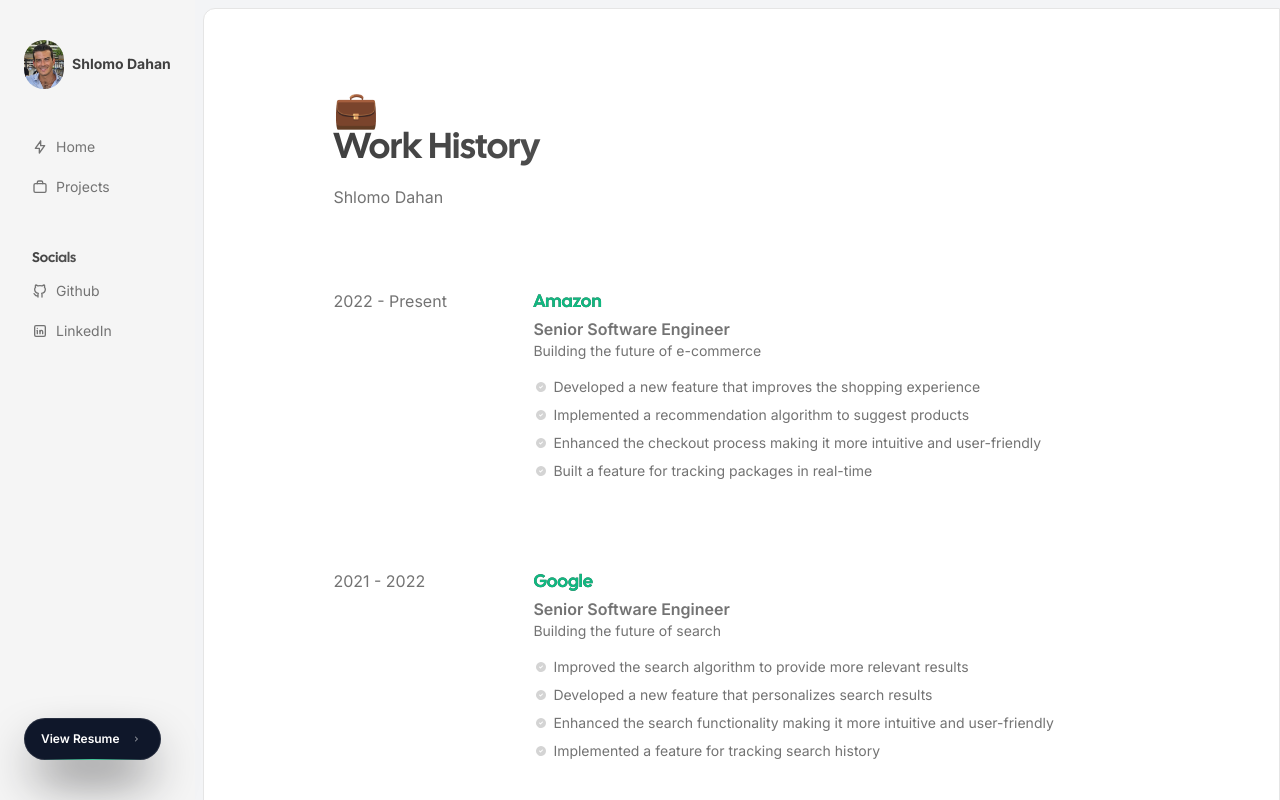
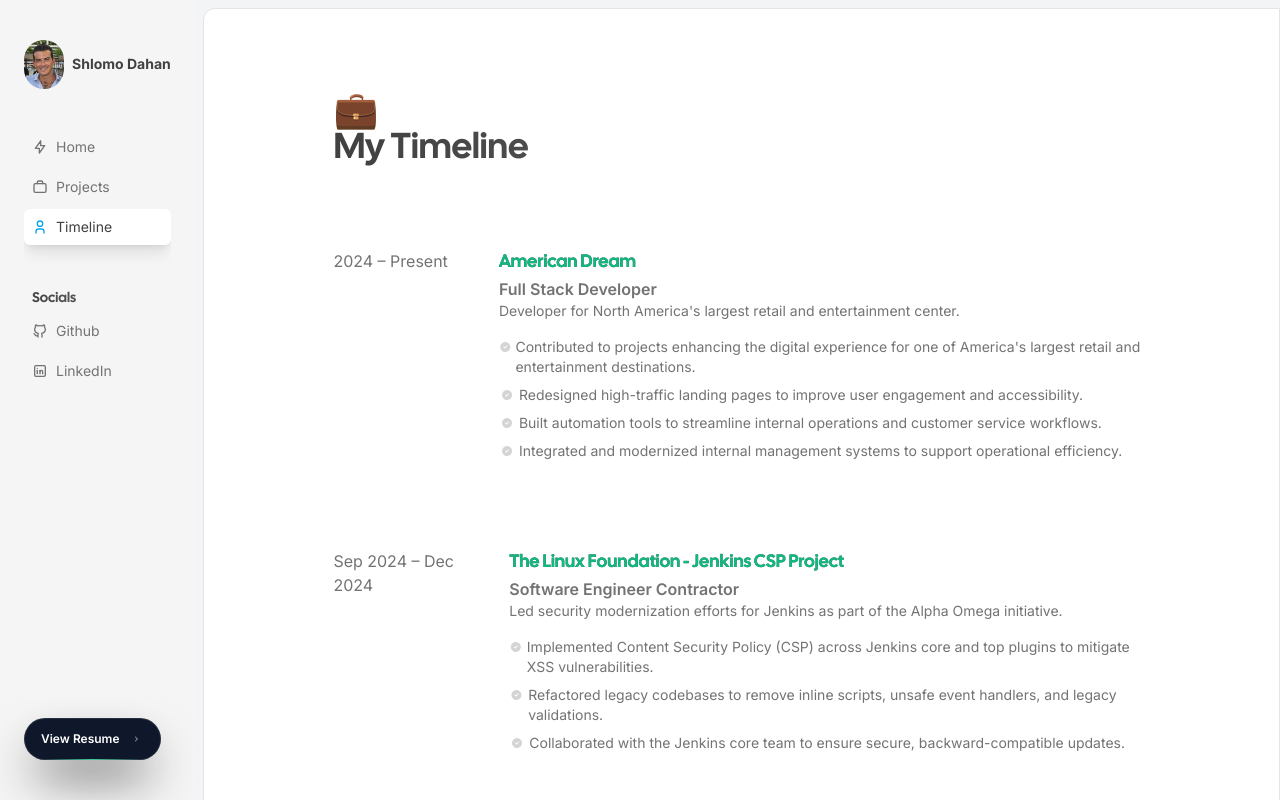
Before and after one commit to shlomomdahan/shlomodahan, a Next.js app: page /resume in a window 1280 px wide. Built offline with nearby package versions, Linux system fonts and the light colour scheme.

Commit message:
fix build

```diff
--- a/src/app/about/page.tsx
+++ /dev/null
@@ -1,31 +0,0 @@
-import { Container } from "@/components/Container";
-import { Heading } from "@/components/Heading";
-import { Highlight } from "@/components/Highlight";
-import { Paragraph } from "@/components/Paragraph";
-import { Products } from "@/components/Products";
-import { Metadata } from "next";
-import Image from "next/image";
-
-import { motion } from "framer-motion";
-import About from "@/components/About";
-
-export const metadata: Metadata = {
-  title: "About | Shlomo Dahan",
-  description: "Shlomo Dahan's personal website",
-};
-
-export default function AboutPage() {
-  const images = [
-    "https://images.unsplash.com/photo-1692544350322-ac70cfd63614?ixlib=rb-4.0.3&ixid=M3wxMjA3fDB8MHxlZGl0b3JpYWwtZmVlZHw1fHx8ZW58MHx8fHx8&auto=format&fit=crop&w=800&q=60",
-    "https://images.unsplash.com/photo-1692374227159-2d3592f274c9?ixlib=rb-4.0.3&ixid=M3wxMjA3fDB8MHxlZGl0b3JpYWwtZmVlZHw4fHx8ZW58MHx8fHx8&auto=format&fit=crop&w=800&q=60",
-    "https://images.unsplash.com/photo-1692005561659-cdba32d1e4a1?ixlib=rb-4.0.3&ixid=M3wxMjA3fDB8MHxlZGl0b3JpYWwtZmVlZHwxOHx8fGVufDB8fHx8fA%3D%3D&auto=format&fit=crop&w=800&q=60",
-    "https://images.unsplash.com/photo-1692445381633-7999ebc03730?ixlib=rb-4.0.3&ixid=M3wxMjA3fDB8MHxlZGl0b3JpYWwtZmVlZHwzM3x8fGVufDB8fHx8fA%3D%3D&auto=format&fit=crop&w=800&q=60",
-  ];
-  return (
-    <Container>
-      <span className="text-4xl">💬</span>
-      <Heading className="font-black">About Me</Heading>
-      <About />
-    </Container>
-  );
-}
--- a/src/app/resume/page.tsx
+++ b/src/app/resume/page.tsx
@@ -10,8 +10,7 @@
   return (
     <Container>
       <span className="text-4xl">💼</span>
-      <Heading className="font-black">Work History</Heading>
-      <Paragraph className="max-w-xl mt-4">Shlomo Dahan</Paragraph>
+      <Heading className="font-black">My Timeline</Heading>
       <WorkHistory />
     </Container>
   );
--- a/src/components/About.tsx
+++ /dev/null
@@ -1,45 +0,0 @@
-"use client";
-import { Paragraph } from "@/components/Paragraph";
-import Image from "next/image";
-
-import { motion } from "framer-motion";
-
-export default function About() {
-  const images = [];
-  return (
-    <div>
-      <div className="grid grid-cols-2 md:grid-cols-4 gap-10 my-10">
-        {images.map((image, index) => (
-          <motion.div
-            key={image}
-            initial={{
-              opacity: 0,
-              y: -50,
-              rotate: 0,
-            }}
-            animate={{
-              opacity: 1,
-              y: 0,
-              rotate: index % 2 === 0 ? 3 : -3,
-            }}
-            transition={{ duration: 0.2, delay: index * 0.1 }}
-          >
-            <Image
-              src={image}
-              width={200}
-              height={400}
-              alt="about"
-              className="rounded-md object-cover transform rotate-3 shadow-xl block w-full h-40 md:h-60 hover:rotate-0 transition duration-200"
-            />
-          </motion.div>
-        ))}
-      </div>
-
-      <div className="max-w-4xl">
-        <Paragraph className=" mt-4">
-          Hey there, I&apos;m Shlomo Dahan -
-        </Paragraph>
-      </div>
-    </div>
-  );
-}
--- a/src/constants/navlinks.tsx
+++ b/src/constants/navlinks.tsx
@@ -1,10 +1,4 @@
-import {
-  IconArticle,
-  IconBolt,
-  IconBriefcase2,
-  IconMail,
-  IconMessage2,
-} from "@tabler/icons-react";
+import { IconBolt, IconBriefcase2, IconUser } from "@tabler/icons-react";
 
 export const navlinks = [
   {
@@ -17,19 +11,9 @@
     label: "Projects",
     icon: IconBriefcase2,
   },
-  // {
-  //   href: "/about",
-  //   label: "About",
-  //   icon: IconMessage2,
-  // },
-  // {
-  //   href: "/blog",
-  //   label: "Articles",
-  //   icon: IconArticle,
-  // },
-  // {
-  //   href: "/contact",
-  //   label: "Contact",
-  //   icon: IconMail,
-  // },
+  {
+    href: "/resume",
+    label: "Timeline",
+    icon: IconUser,
+  },
 ];
--- a/src/constants/products.tsx
+++ b/src/constants/products.tsx
@@ -17,7 +17,7 @@
     href: "https://www.americandream.com",
     title: "American Dream Fullstack Developer",
     description:
-      "Developer for North America's largest retail and entertainment center",
+      "Developer for North America's largest retail and entertainment center.",
     thumbnail: ad_homepage,
     images: [ad_homepage, ad_events, ad_luxury],
     stack: ["React", "JavaScript", "Node.js", "AWS"],
--- a/src/constants/timeline.tsx
+++ b/src/constants/timeline.tsx
@@ -1,62 +1,73 @@
 export const timeline = [
   {
-    company: "Amazon",
-    title: "Senior Software Engineer",
-    date: "2022 - Present",
-    description: "Building the future of e-commerce",
+    company: "American Dream",
+    title: "Full Stack Developer",
+    date: "2024 – Present",
+    description:
+      "Developer for North America's largest retail and entertainment center.",
     responsibilities: [
-      "Developed a new feature that improves the shopping experience",
-      "Implemented a recommendation algorithm to suggest products",
-      "Enhanced the checkout process making it more intuitive and user-friendly",
-      "Built a feature for tracking packages in real-time",
+      "Contributed to projects enhancing the digital experience for one of America's largest retail and entertainment destinations.",
+      "Redesigned high-traffic landing pages to improve user engagement and accessibility.",
+      "Built automation tools to streamline internal operations and customer service workflows.",
+      "Integrated and modernized internal management systems to support operational efficiency.",
     ],
   },
   {
-    company: "Google",
-    title: "Senior Software Engineer",
-    date: "2021 - 2022",
-    description: "Building the future of search",
+    company: "The Linux Foundation - Jenkins CSP Project",
+    title: "Software Engineer Contractor",
+    date: "Sep 2024 – Dec 2024",
+    description:
+      "Led security modernization efforts for Jenkins as part of the Alpha Omega initiative.",
     responsibilities: [
-      "Improved the search algorithm to provide more relevant results",
-      "Developed a new feature that personalizes search results",
-      "Enhanced the search functionality making it more intuitive and user-friendly",
-      "Implemented a feature for tracking search history",
+      "Implemented Content Security Policy (CSP) across Jenkins core and top plugins to mitigate XSS vulnerabilities.",
+      "Refactored legacy codebases to remove inline scripts, unsafe event handlers, and legacy validations.",
+      "Collaborated with the Jenkins core team to ensure secure, backward-compatible updates.",
     ],
   },
   {
-    company: "Facebook",
-    title: "Senior Software Engineer",
-    date: "2020 - 2021",
-    description: "Building the future of social networking",
+    company: "Jenkins (Google Summer of Code 2024)",
+    title: "Contributor",
+    date: "May 2024 – Sep 2024",
+    description:
+      "Developed a new user interface for Jenkins Infra Statistics as part of GSoC 2024.",
     responsibilities: [
-      "Developed a new feature that improves the user experience",
-      "Implemented a recommendation algorithm to suggest friends",
-      "Enhanced the news feed algorithm to show more relevant posts",
-      "Built a feature for tracking user activity",
+      "Built React and TypeScript-based UI components for real-time data visualization.",
+      "Enhanced data accessibility and usability for Jenkins Infra Statistics users.",
+      "Worked closely with Jenkins mentors to align contributions with project standards and goals.",
+    ],
+  },
+
+  {
+    company: "University of Pennsylvania",
+    title: "Master of Computer & Information Technology (MCIT) Student",
+    date: "Jan 2023 – Dec 2024",
+    description:
+      "Pursuing Master’s degree in Computer Science with a focus on software engineering and systems.",
+    responsibilities: [
+      "Completed coursework in algorithms, software engineering, and computer systems.",
     ],
   },
   {
-    company: "Apple",
-    title: "Senior Software Engineer",
-    date: "2019 - 2020",
-    description: "Building the future of technology",
+    company: "J.P. Morgan Chase & Co",
+    title: "Private Banking Analyst",
+    date: "June 2018 – July 2022",
+    description:
+      "Supported UHNW client portfolio management and strategic growth initiatives.",
     responsibilities: [
-      "Improved the iOS operating system to enhance user experience",
-      "Developed a new feature that personalizes user interface",
-      "Enhanced the app store algorithm to suggest more relevant apps",
-      "Implemented a feature for tracking app usage",
+      "Assisted private bankers with portfolio analysis, investment strategies, and market research.",
+      "Strengthened client relationships through customized financial solutions.",
+      "Contributed to portfolio expansion and retention efforts across diverse client segments.",
     ],
   },
   {
-    company: "Microsoft",
-    title: "Senior Software Engineer",
-    date: "2018 - 2019",
-    description: "Building the future of software",
+    company: "University of Miami",
+    title: "Bachelor of Business Administration (Finance, Minor in Accounting)",
+    date: "Aug 2015 – Dec 2018",
+    description:
+      "Completed undergraduate studies focused on Finance and Accounting principles.",
     responsibilities: [
-      "Improved the Windows operating system to enhance user experience",
-      "Developed a new feature that personalizes user interface",
-      "Enhanced the office suite to improve productivity",
-      "Implemented a feature for tracking software usage",
+      "Completed coursework in corporate finance, accounting, and investment analysis.",
+      "Built a foundation in financial modeling, budgeting, and reporting.",
     ],
   },
 ];
```
